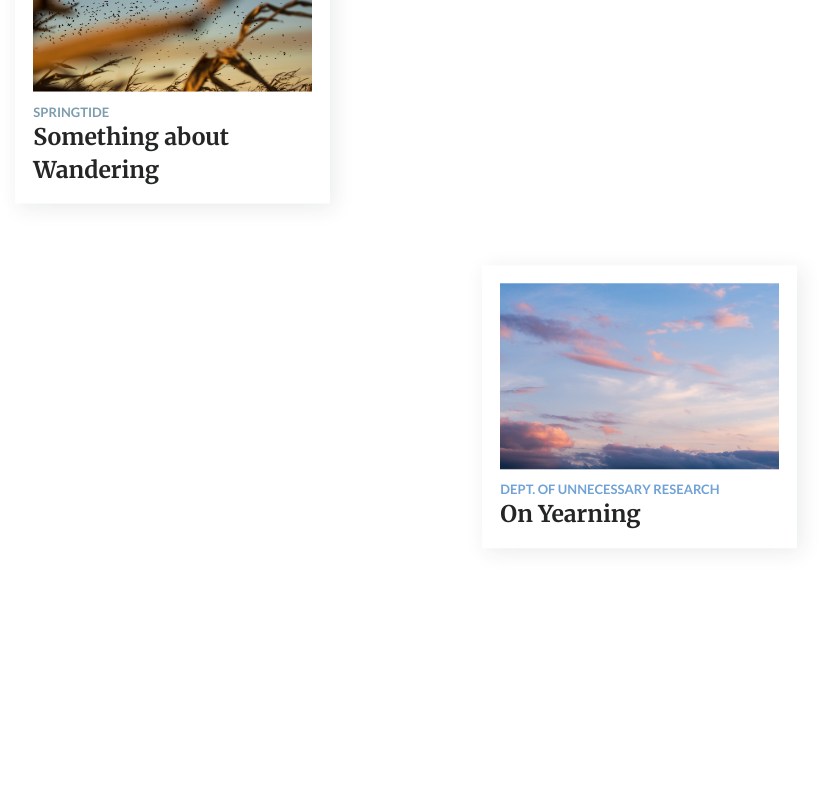
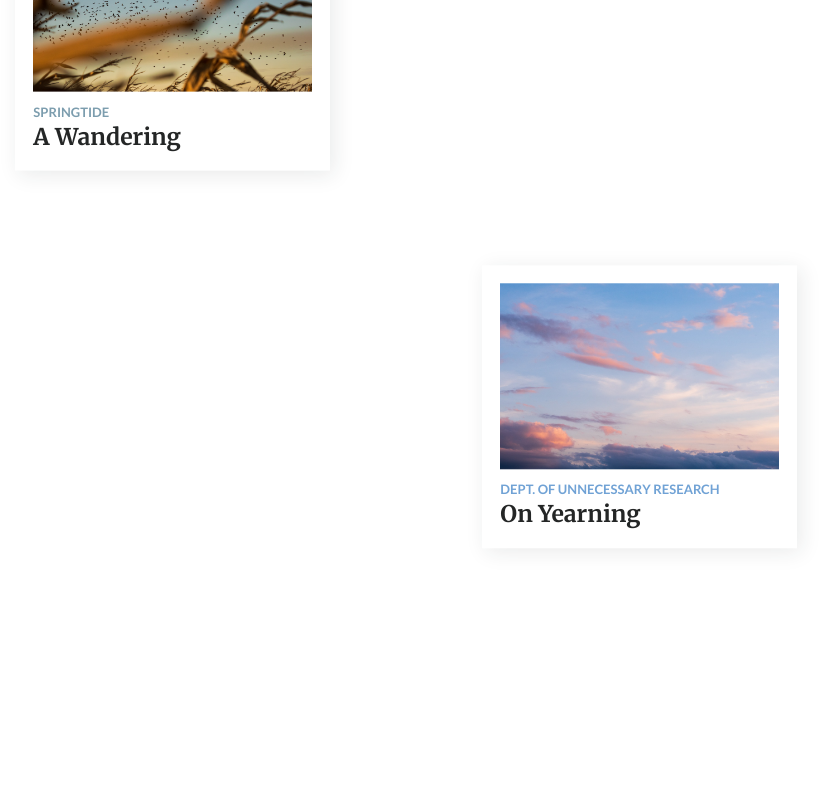
Before and after one commit to probablyduncan/duncanpetrie.nextjs, a Next.js app: page /i/all in a window 1280 px wide. Shown: the part 4780-5580 px from the top of the page, without its empty margins (442-1272 px from the left). Built offline with nearby package versions, Linux system fonts and the light colour scheme.

Commit message:
change wander title

```diff
--- a/data/world/wander.mdx
+++ b/data/world/wander.mdx
@@ -1,5 +1,5 @@
 ---
-title: "A Wandering Song"
+title: "A Wandering"
 groups: "songs,stories"
 ---
 
--- a/pages/i/[i].js
+++ b/pages/i/[i].js
@@ -74,7 +74,7 @@ const extraLinks = [
     },
     {
         id: 'wander',
-        title: 'Something about Wandering',
+        title: 'A Wandering',
         dept: 'springtide',
         link: '/w/wander',
         tags: ['writing', 'world'],
```
